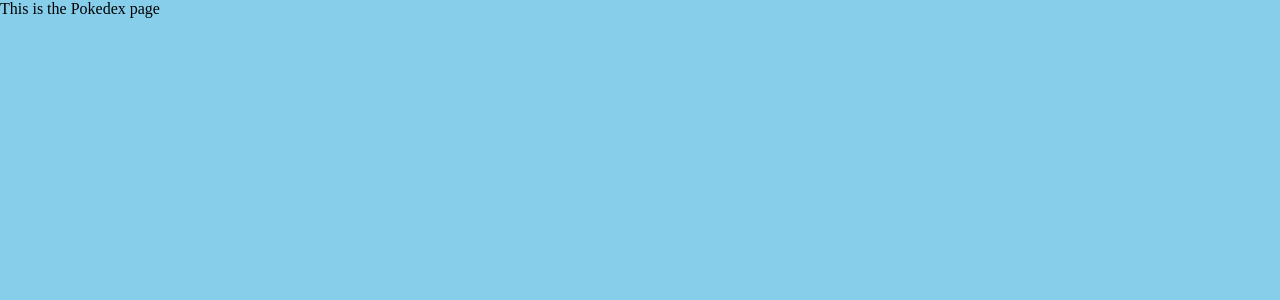
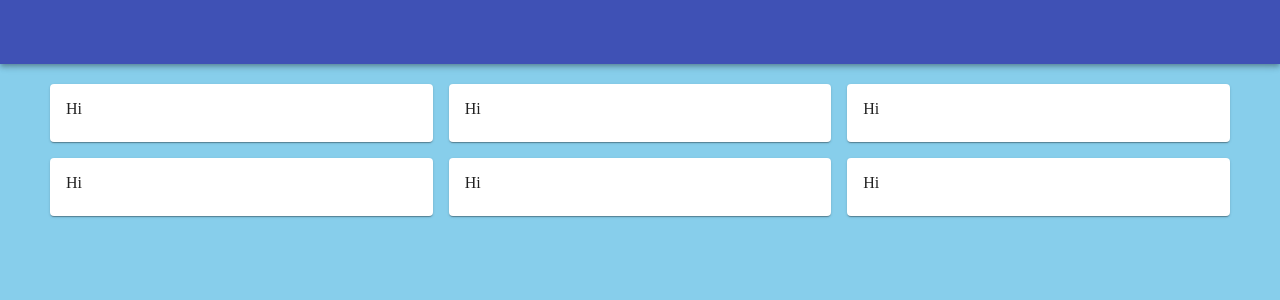
Before and after one commit to dmjohnspor/pokedex_react_app, a React (Create React App) app: page / in a window 1280 px wide. Shown: the top 300 px of the page. Built offline with nearby package versions, Linux system fonts and the light colour scheme.

Commit message:
Set up grid and basic Pokemon card

```diff
--- a/src/components/Pokedex.js
+++ b/src/components/Pokedex.js
@@ -1,10 +1,50 @@
 import React from 'react';
+import {
+    AppBar,
+    Toolbar,
+    Grid,
+    Card,
+    CardMedia,
+    CardContent,
+} from '@material-ui/core';
+import { makeStyles } from '@material-ui/core/styles';
+
+const useStyles = makeStyles({
+    pokedexContainer: {
+        paddingTop: '20px',
+        paddingLeft: '50px',
+        paddingRight: '50px'
+    }
+});
+
+const getPokemonCard = () => {
+    return (
+        <Grid item xs={12} sm={4}>
+            <Card>
+                <CardContent>
+                    Hi
+                </CardContent>
+            </Card>
+        </Grid>
+    );
+};
 
 const Pokedex = () => {
+    const classes = useStyles();
     return (
-        <div>
-            This is the Pokedex page
-        </div>
+        <>
+            <AppBar position='static'>
+                <Toolbar />
+            </AppBar>
+            <Grid container spacing={2} className={classes.pokedexContainer}>
+                {getPokemonCard()}
+                {getPokemonCard()}
+                {getPokemonCard()}
+                {getPokemonCard()}
+                {getPokemonCard()}
+                {getPokemonCard()}
+            </Grid>
+        </>
     );
 };
 
```
Also changed, not shown: 1 other file (tests, documents, lock files or other folders).
